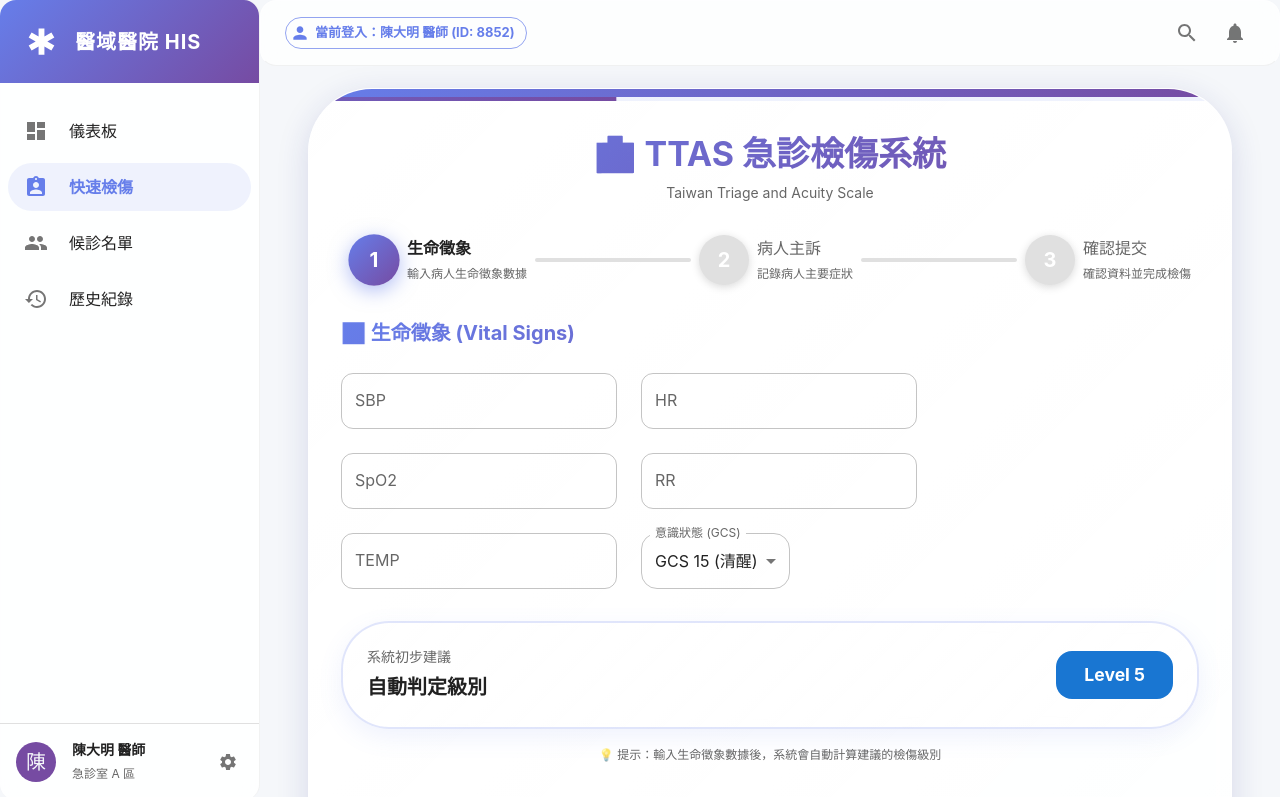
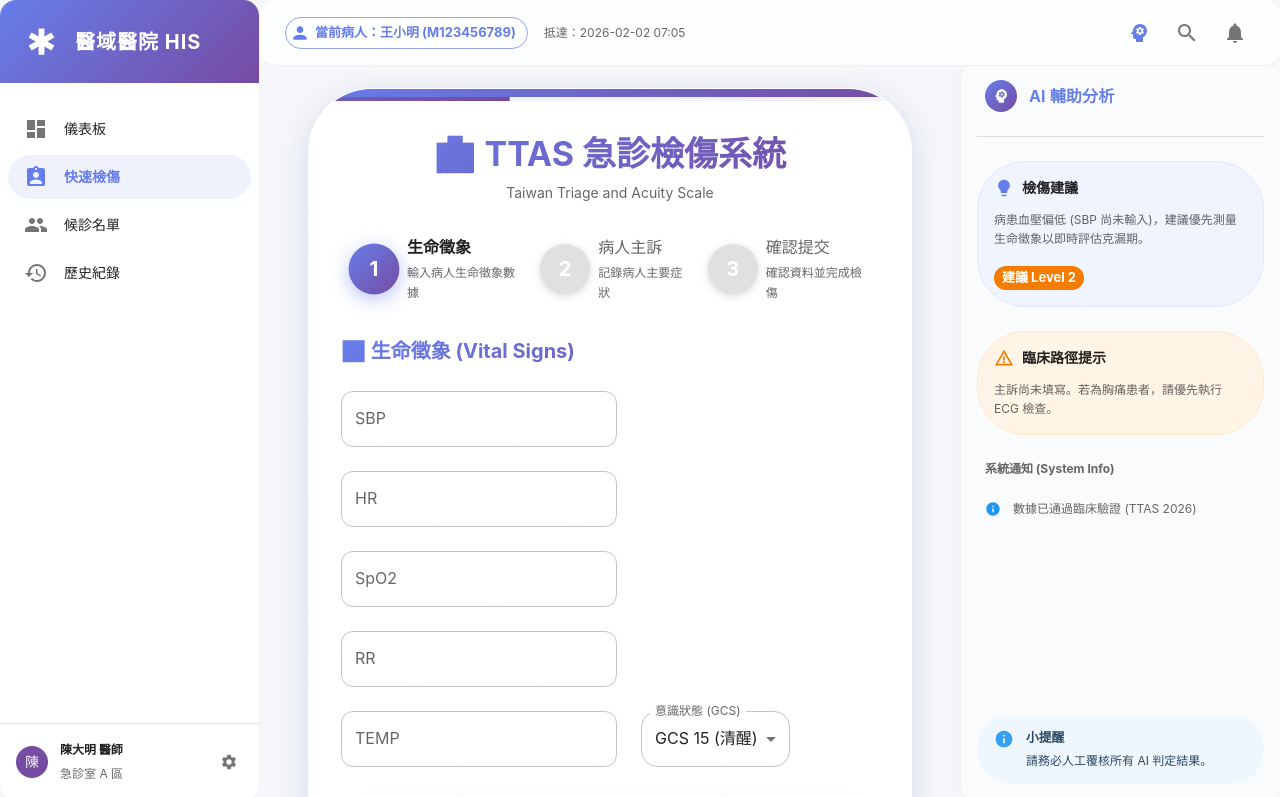
Before and after one commit to smlht2005/triage-ttas-example, a React (Create React App) app: page / in a window 1280 px wide. Shown: the top 797 px of the page. Built offline with nearby package versions, Linux system fonts and the light colour scheme.

Commit message:
UX/UI: implement 4-section HIS layout with right InfoBar and publish UI_SPECIFICATION.md

```diff
--- /dev/null
+++ b/src/components/InfoBar.tsx
@@ -0,0 +1,99 @@
+import React from 'react';
+import {
+  Box, Typography, Paper, Stack, Divider, Chip,
+  List, ListItem, ListItemIcon, ListItemText, Alert, AlertTitle
+} from '@mui/material';
+import {
+  Psychology as AIIcon,
+  Lightbulb as SuggestIcon,
+  Assignment as PathIcon,
+  WarningAmber as AlertIcon,
+  Info as InfoIcon
+} from '@mui/icons-material';
+import { SHADOWS, GRADIENTS } from '../theme/theme';
+
+export const InfoBar: React.FC = () => {
+  return (
+    <Box sx={{
+      width: 320,
+      height: '100%',
+      display: 'flex',
+      flexDirection: 'column',
+      gap: 3,
+      p: 2,
+      bgcolor: 'rgba(255, 255, 255, 0.5)',
+      backdropFilter: 'blur(5px)',
+      borderLeft: '1px solid rgba(0,0,0,0.05)'
+    }}>
+      {/* 標題區 */}
+      <Stack direction="row" alignItems="center" spacing={1.5} sx={{ px: 1 }}>
+        <Avatar
+          sx={{
+            bgcolor: 'primary.main',
+            width: 32,
+            height: 32,
+            background: GRADIENTS.primary
+          }}
+        >
+          <AIIcon sx={{ fontSize: 18 }} />
+        </Avatar>
+        <Typography variant="subtitle1" sx={{ fontWeight: 'bold', color: 'primary.main' }}>
+          AI 輔助分析
+        </Typography>
+      </Stack>
+
+      <Divider />
+
+      {/* 檢傷建議區 */}
+      <Paper elevation={0} sx={{ p: 2, borderRadius: 3, bgcolor: '#f0f4ff', border: '1px solid #e0e6ff' }}>
+        <Stack direction="row" alignItems="center" spacing={1} sx={{ mb: 1.5 }}>
+          <SuggestIcon color="primary" fontSize="small" />
+          <Typography variant="body2" sx={{ fontWeight: 'bold' }}>檢傷建議</Typography>
+        </Stack>
+        <Typography variant="caption" color="text.secondary" component="div" sx={{ lineHeight: 1.6 }}>
+          病患血壓偏低 (SBP 尚未輸入)，建議優先測量生命徵象以即時評估克漏期。
+        </Typography>
+        <Box sx={{ mt: 2 }}>
+          <Chip label="建議 Level 2" size="small" sx={{ bgcolor: '#f57c00', color: 'white', fontWeight: 'bold' }} />
+        </Box>
+      </Paper>
+
+      {/* 臨床路徑提示 */}
+      <Paper elevation={0} sx={{ p: 2, borderRadius: 3, bgcolor: '#fff4e5', border: '1px solid #ffe8cc' }}>
+        <Stack direction="row" alignItems="center" spacing={1} sx={{ mb: 1.5 }}>
+          <AlertIcon sx={{ color: '#f57c00' }} fontSize="small" />
+          <Typography variant="body2" sx={{ fontWeight: 'bold' }}>臨床路徑提示</Typography>
+        </Stack>
+        <Typography variant="caption" color="text.secondary" component="div" sx={{ lineHeight: 1.6 }}>
+          主訴尚未填寫。若為胸痛患者，請優先執行 ECG 檢查。
+        </Typography>
+      </Paper>
+
+      {/* 歷史類似案例 */}
+      <Box sx={{ px: 1 }}>
+        <Typography variant="caption" color="text.secondary" sx={{ fontWeight: 'bold', mb: 1, display: 'block' }}>
+          系統通知 (System Info)
+        </Typography>
+        <List dense>
+          <ListItem disablePadding sx={{ mb: 1 }}>
+            <ListItemIcon sx={{ minWidth: 28 }}><InfoIcon sx={{ fontSize: 16 }} color="info" /></ListItemIcon>
+            <ListItemText
+              primary="數據已通過臨床驗證 (TTAS 2026)"
+              primaryTypographyProps={{ variant: 'caption', color: 'text.secondary' }}
+            />
+          </ListItem>
+        </List>
+      </Box>
+
+      <Box sx={{ flexGrow: 1 }} />
+
+      {/* 底部導引 */}
+      <Alert severity="info" icon={<InfoIcon fontSize="small" />} sx={{ borderRadius: 2, '& .MuiAlert-message': { fontSize: '0.75rem' } }}>
+        <AlertTitle sx={{ fontSize: '0.8rem', fontWeight: 'bold' }}>小提醒</AlertTitle>
+        請務必人工覆核所有 AI 判定結果。
+      </Alert>
+    </Box>
+  );
+};
+
+import { Avatar } from '@mui/material';
--- a/src/components/MainLayout.tsx
+++ b/src/components/MainLayout.tsx
@@ -2,7 +2,7 @@ import React, { useState } from 'react';
 import {
   Box, Drawer, AppBar, Toolbar, List, Typography, Divider,
   IconButton, ListItem, ListItemButton, ListItemIcon, ListItemText,
-  Avatar, Tooltip, Container, useTheme, Chip
+  Avatar, Tooltip, Container, useTheme, Chip, useMediaQuery
 } from '@mui/material';
 import {
   Menu as MenuIcon,
@@ -14,18 +14,25 @@ import {
   Search as SearchIcon,
   Notifications as NotifyIcon,
   Person as PersonIcon,
-  Emergency as EmergencyIcon
+  Emergency as EmergencyIcon,
+  ChevronRight as ChevronRightIcon
 } from '@mui/icons-material';
 import { GRADIENTS, SHADOWS } from '../theme/theme';
 import { TriageDashboard } from './TriageDashboard';
 import { PatientList } from './PatientList';
 import { StepperForm } from './StepperForm';
+import { InfoBar } from './InfoBar';
 
 const drawerWidth = 260;
+const infoBarWidth = 320;
 
 export const MainLayout: React.FC = () => {
   const theme = useTheme();
+  const isDesktop = useMediaQuery(theme.breakpoints.up('lg'));
+  const isTablet = useMediaQuery(theme.breakpoints.up('md'));
+
   const [mobileOpen, setMobileOpen] = useState(false);
+  const [infoOpen, setInfoOpen] = useState(true);
   const [currentView, setCurrentView] = useState('triage');
 
   const handleDrawerToggle = () => {
@@ -50,7 +57,6 @@ export const MainLayout: React.FC = () => {
 
   const drawerContent = (
     <Box sx={{ height: '100%', display: 'flex', flexDirection: 'column' }}>
-      {/* 醫院 Logo 區 */}
       <Box sx={{
         p: 3,
         display: 'flex',
@@ -61,15 +67,12 @@ export const MainLayout: React.FC = () => {
         mb: 2
       }}>
         <EmergencyIcon fontSize="large" />
-        <Typography variant="h6" sx={{ fontWeight: 'bold', letterSpacing: 1 }}>
-          醫域醫院 HIS
-        </Typography>
+        <Typography variant="h6" sx={{ fontWeight: 'bold', letterSpacing: 1 }}>醫域醫院 HIS</Typography>
       </Box>
 
-      {/* 選單列表 */}
       <List sx={{ px: 1 }}>
         {menuItems.map((item) => (
-          <ListItem key={item.id} disablePadding sx={{ mb: 1 }}>
+          <ListItem key={item.id} disablePadding sx={{ mb: 0.5 }}>
             <ListItemButton
               selected={currentView === item.id}
               onClick={() => {
@@ -85,32 +88,29 @@ export const MainLayout: React.FC = () => {
                 }
               }}
             >
-              <ListItemIcon sx={{ minWidth: 45 }}>{item.icon}</ListItemIcon>
-              <ListItemText primary={item.text} primaryTypographyProps={{ fontWeight: currentView === item.id ? 700 : 500 }} />
+              <ListItemIcon sx={{ minWidth: 40 }}>{item.icon}</ListItemIcon>
+              <ListItemText primary={item.text} primaryTypographyProps={{ variant: 'body2', fontWeight: currentView === item.id ? 700 : 500 }} />
             </ListItemButton>
           </ListItem>
         ))}
       </List>
 
       <Box sx={{ flexGrow: 1 }} />
-
       <Divider />
-
-      {/* 使用者資訊區 */}
-      <Box sx={{ p: 2, display: 'flex', alignItems: 'center', gap: 2 }}>
-        <Avatar sx={{ bgcolor: theme.palette.secondary.main }}>陳</Avatar>
+      <Box sx={{ p: 2, display: 'flex', alignItems: 'center', gap: 1.5 }}>
+        <Avatar sx={{ bgcolor: theme.palette.secondary.main, width: 32, height: 32, fontSize: '0.875rem' }}>陳</Avatar>
         <Box>
-          <Typography variant="body2" sx={{ fontWeight: 'bold' }}>陳大明 醫師</Typography>
+          <Typography variant="caption" sx={{ fontWeight: 'bold', display: 'block' }}>陳大明 醫師</Typography>
           <Typography variant="caption" color="text.secondary">急診室 A 區</Typography>
         </Box>
-        <IconButton size="small" sx={{ ml: 'auto' }}><SettingsIcon fontSize="small" /></IconButton>
+        <IconButton size="small" sx={{ ml: 'auto' }}><SettingsIcon fontSize="inherit" /></IconButton>
       </Box>
     </Box>
   );
 
   return (
     <Box sx={{ display: 'flex', minHeight: '100vh', bgcolor: 'background.default' }}>
-      {/* AppBar */}
+      {/* 1. Header (AppBar) */}
       <AppBar
         position="fixed"
         sx={{
@@ -124,38 +124,32 @@ export const MainLayout: React.FC = () => {
           zIndex: theme.zIndex.drawer + 1
         }}
       >
-        <Toolbar sx={{ justifyContent: 'space-between' }}>
-          <IconButton
-            color="inherit"
-            edge="start"
-            onClick={handleDrawerToggle}
-            sx={{ mr: 2, display: { sm: 'none' } }}
-          >
-            <MenuIcon />
-          </IconButton>
+        <Toolbar sx={{ justifyContent: 'space-between', minHeight: 64 }}>
+          <IconButton color="inherit" edge="start" onClick={handleDrawerToggle} sx={{ mr: 2, display: { sm: 'none' } }}><MenuIcon /></IconButton>
 
-          <Box sx={{ display: 'flex', alignItems: 'center', gap: 2 }}>
+          <Stack direction="row" spacing={2} alignItems="center">
             <Chip
               icon={<PersonIcon fontSize="small" />}
-              label="當前登入：陳大明 醫師 (ID: 8852)"
+              label="當前病人：王小明 (M123456789)"
               color="primary"
               variant="outlined"
-              sx={{ fontWeight: 'bold' }}
+              sx={{ fontWeight: 'bold', borderRadius: 2 }}
             />
-          </Box>
+            <Typography variant="caption" color="text.secondary" sx={{ display: { xs: 'none', md: 'block' } }}>
+              抵達：2026-02-02 07:05
+            </Typography>
+          </Stack>
 
           <Box sx={{ display: 'flex', gap: 1 }}>
+            <Tooltip title="AI 分析控制"><IconButton onClick={() => setInfoOpen(!infoOpen)} color={infoOpen ? "primary" : "default"}><AIIcon /></IconButton></Tooltip>
             <Tooltip title="搜尋"><IconButton><SearchIcon /></IconButton></Tooltip>
             <Tooltip title="通知"><IconButton><NotifyIcon /></IconButton></Tooltip>
           </Box>
         </Toolbar>
       </AppBar>
 
-      {/* Drawer */}
-      <Box
-        component="nav"
-        sx={{ width: { sm: drawerWidth }, flexShrink: { sm: 0 } }}
-      >
+      {/* 2. Left Sidebar (Drawer) */}
+      <Box component="nav" sx={{ width: { sm: drawerWidth }, flexShrink: { sm: 0 } }}>
         <Drawer
           variant="temporary"
           open={mobileOpen}
@@ -180,20 +174,50 @@ export const MainLayout: React.FC = () => {
         </Drawer>
       </Box>
 
-      {/* Main Content */}
+      {/* 3. Main Content Area */}
       <Box
         component="main"
         sx={{
           flexGrow: 1,
-          p: 3,
-          width: { sm: `calc(100% - ${drawerWidth}px)` },
-          mt: '64px'
+          p: { xs: 2, md: 3 },
+          width: { sm: `calc(100% - ${drawerWidth}px - ${infoOpen && isDesktop ? infoBarWidth : 0}px)` },
+          mt: '64px',
+          transition: theme.transitions.create(['width', 'margin'], {
+            easing: theme.transitions.easing.sharp,
+            duration: theme.transitions.duration.leavingScreen,
+          }),
         }}
       >
-        <Container maxWidth="lg">
+        <Container maxWidth="xl" sx={{ p: 0 }}>
           {renderContent()}
         </Container>
       </Box>
+
+      {/* 4. Right InfoBar */}
+      <Drawer
+        variant={isDesktop ? "persistent" : "temporary"}
+        anchor="right"
+        open={infoOpen}
+        onClose={() => setInfoOpen(false)}
+        sx={{
+          width: infoOpen ? infoBarWidth : 0,
+          flexShrink: 0,
+          '& .MuiDrawer-paper': {
+            width: infoBarWidth,
+            boxSizing: 'border-box',
+            border: 'none',
+            bgcolor: 'background.default',
+            mt: '64px',
+            height: 'calc(100% - 64px)',
+            boxShadow: '-4px 0 15px rgba(0,0,0,0.02)'
+          },
+        }}
+      >
+        <InfoBar />
+      </Drawer>
     </Box>
   );
 };
+
+import { Stack } from '@mui/material';
+import { Psychology as AIIcon } from '@mui/icons-material';
```
Also changed, not shown: 1 other file (tests, documents, lock files or other folders).
